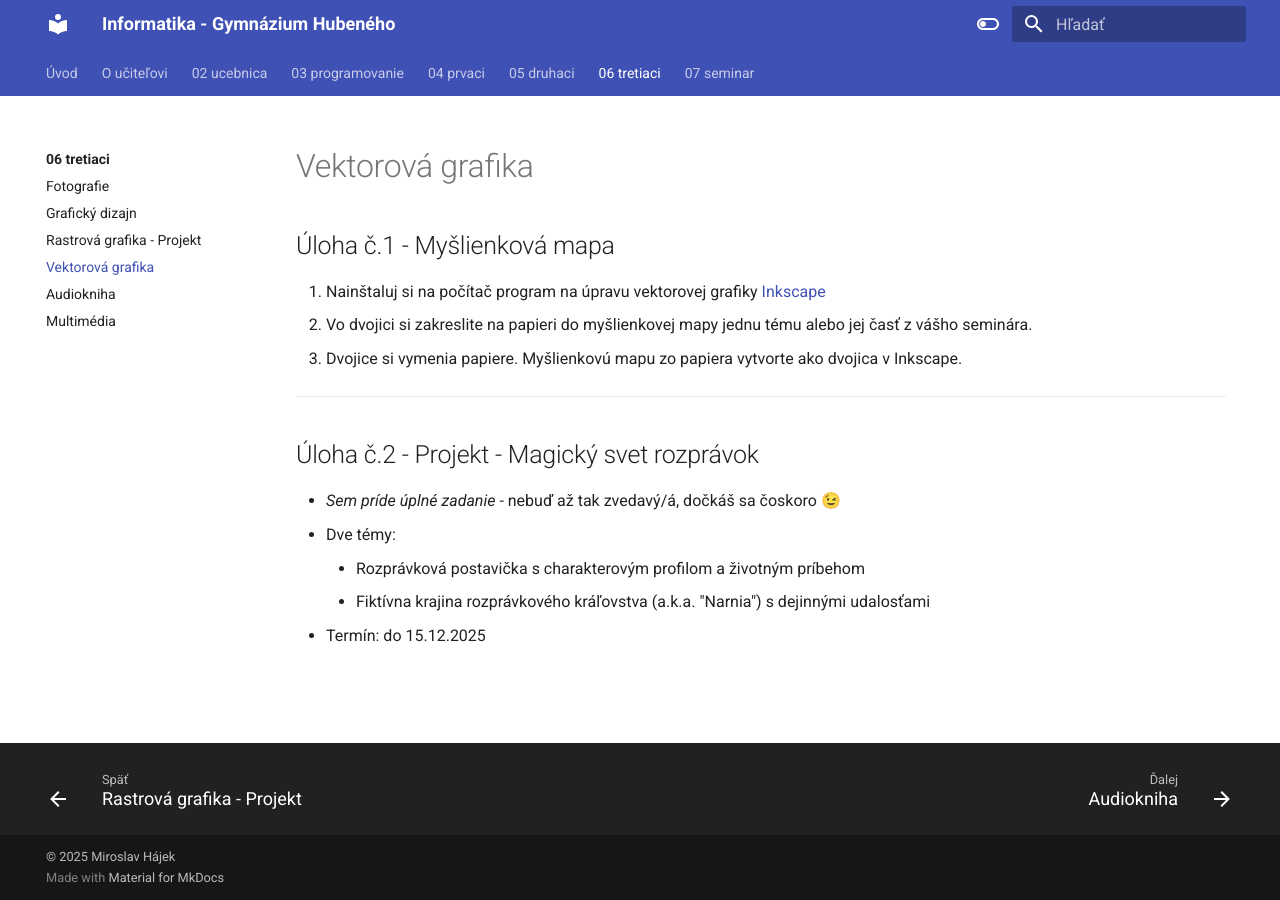
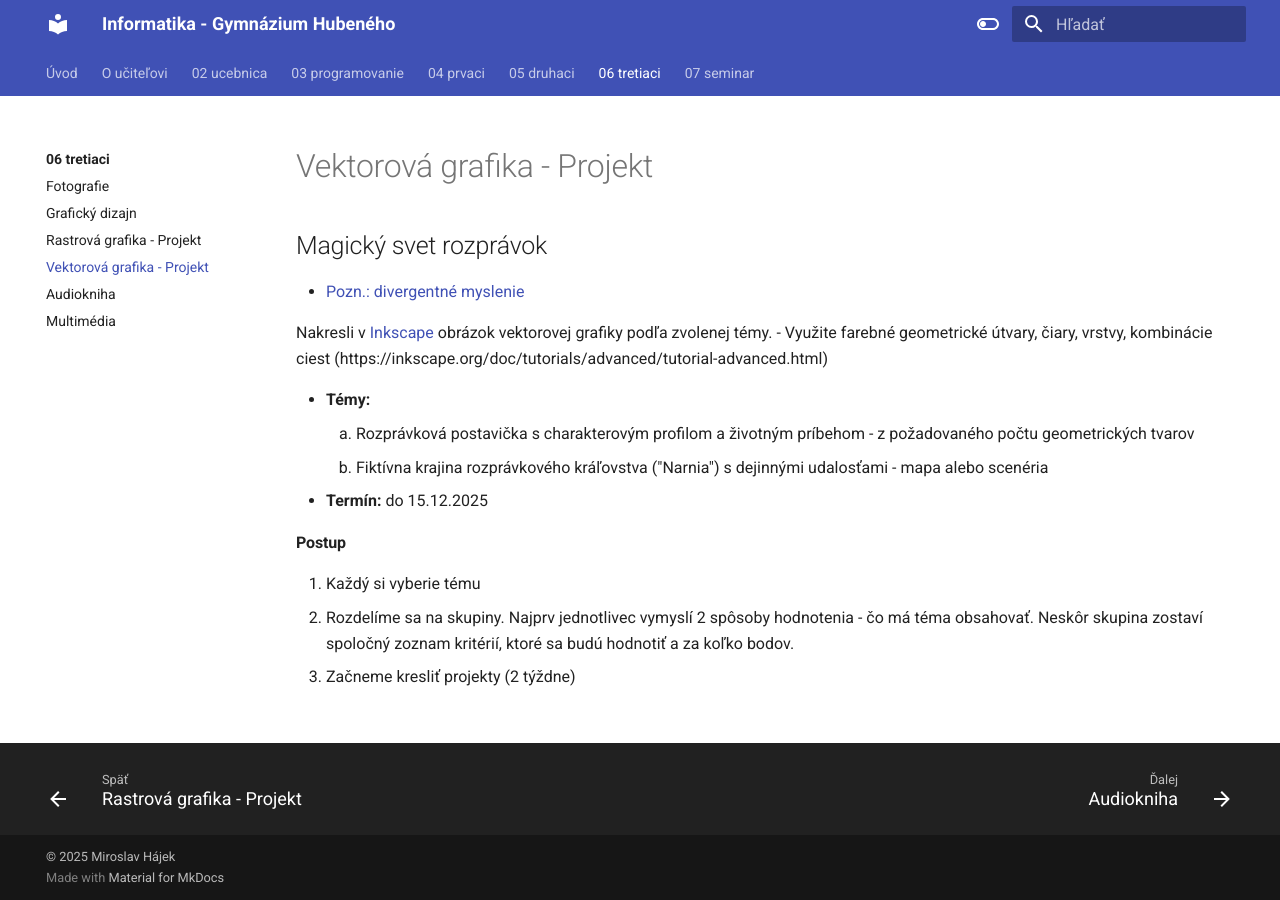
Before and after one commit to hubenka/hubenka.github.io, an MkDocs documentation site: the page built from docs/06_tretiaci/04_vektorova_grafika.md, in a window 1280 px wide. Built offline with MkDocs 1.6.1 and Material for MkDocs 9.7.7, drawn with Linux system fonts in a browser that asks for light colours.

Commit message:
3R - Project

```diff
--- a/docs/06_tretiaci/04_vektorova_grafika.md
+++ b/docs/06_tretiaci/04_vektorova_grafika.md
@@ -1,20 +1,23 @@
 ---
-title: Vektorová grafika
+title: Vektorová grafika - Projekt
 slug: vektorova-grafika
 publish: true
 ---
 
-## Úloha č.1 - Myšlienková mapa
+## Magický svet rozprávok
 
-1. Nainštaluj si na počítač program na úpravu vektorovej grafiky [Inkscape](https://inkscape.org/)
-2. Vo dvojici si zakreslite na papieri do myšlienkovej mapy jednu tému alebo jej časť z vášho seminára.
-3. Dvojice si vymenia papiere. Myšlienkovú mapu zo papiera vytvorte ako dvojica v Inkscape.
+- [Pozn.: divergentné myslenie](https://ludusacademy.sk/kreativnyblog/tvoriv%C3%A9-divergentn%C3%A9-myslenie-v-ka%C5%BEdodennom-%C5%BEivote)
 
----
+Nakresli v [Inkscape](https://inkscape.org/) obrázok vektorovej grafiky podľa zvolenej témy.
+- Využite farebné geometrické útvary, čiary, vrstvy, kombinácie ciest (https://inkscape.org/doc/tutorials/advanced/tutorial-advanced.html)
 
-## Úloha č.2 - Projekt - Magický svet rozprávok
-- *Sem príde úplné zadanie* - nebuď až tak zvedavý/á, dočkáš sa čoskoro 😉
-- Dve témy:
-    - Rozprávková postavička s charakterovým profilom a životným príbehom
-    - Fiktívna krajina rozprávkového kráľovstva (a.k.a. "Narnia") s dejinnými udalosťami
-- Termín: do 15.12.2025
+- **Témy:**
+    1. Rozprávková postavička s charakterovým profilom a životným príbehom - z požadovaného počtu geometrických tvarov
+    2. Fiktívna krajina rozprávkového kráľovstva ("Narnia") s dejinnými udalosťami - mapa alebo scenéria
+- **Termín:** do 15.12.2025
+
+#### Postup
+
+1. Každý si vyberie tému
+2. Rozdelíme sa na skupiny. Najprv jednotlivec vymyslí 2 spôsoby hodnotenia - čo má téma obsahovať. Neskôr skupina zostaví spoločný zoznam kritérií, ktoré sa budú hodnotiť a za koľko bodov.
+3. Začneme kresliť projekty (2 týždne)
```
Also changed, not shown: docs/04_prvaci/README.md (+7 -0 lines).
